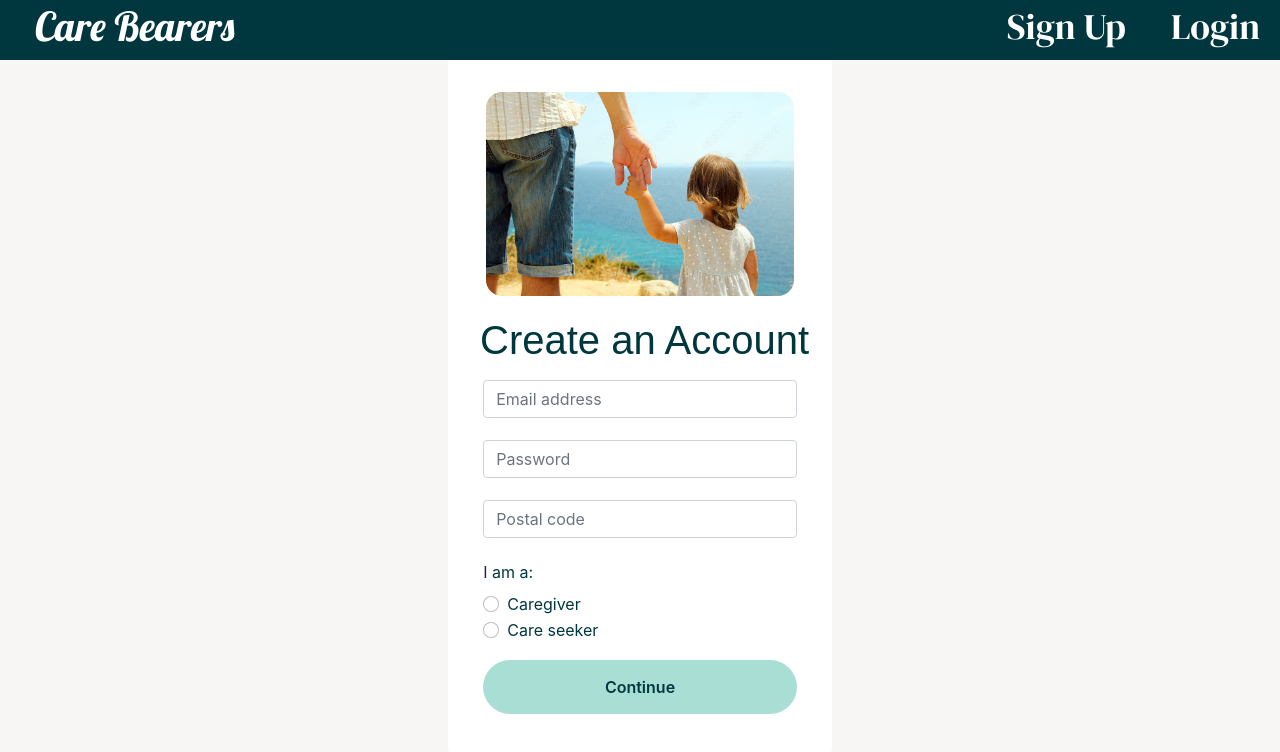
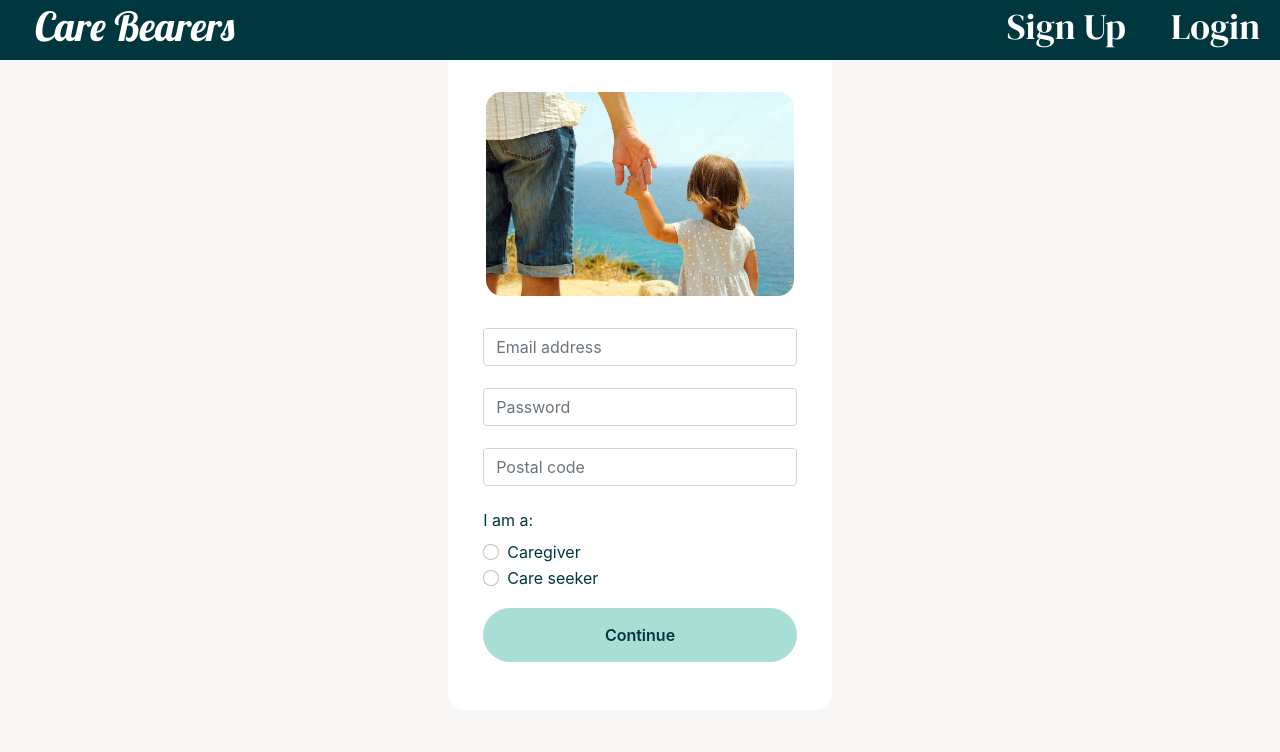
Before and after one commit to karilyn/CareBearers, a React (Create React App) app in the folder frontend/: page /auth/signup in a window 1280 px wide. Shown: the top 752 px of the page. Built offline with nearby package versions, Linux system fonts and the light colour scheme.

Commit message:
Remove header text

```diff
--- a/frontend/src/pages/Auth.jsx
+++ b/frontend/src/pages/Auth.jsx
@@ -88,7 +88,7 @@ const Auth = (props) => {
           <>
             <div id='auth-container'>
               <img className="auth-container__img" src={two} alt='woman_walking_with_child' />
-              <h1 className='auth__header'>Login</h1>
+              {/* <h1 className='auth__header'>Login</h1> */}
               <form className='auth-form-container' onSubmit={handleSubmit}>
                 <div className='form-outline mb-4'>
                   <input
@@ -143,7 +143,7 @@ const Auth = (props) => {
           <>
             <div id='auth-container'>
             <img className="auth-container__img" src={hands} alt='man_holding_hands_with_child' />
-              <h1 className='auth__header'>Create an Account</h1>
+              {/* <h1 className='auth__header'>Create an Account</h1> */}
               <form className='auth-form-container' onSubmit={handleSubmit}>
                 <div className='form-outline mb-4'>
                   <input
--- a/frontend/src/pages/Auth.scss
+++ b/frontend/src/pages/Auth.scss
@@ -17,6 +17,7 @@
 .auth-container__img {
   width: 80%;
   border-radius: 1em;
+  margin-bottom: 1.5em;
 }
 
 .auth-form-container {
```
